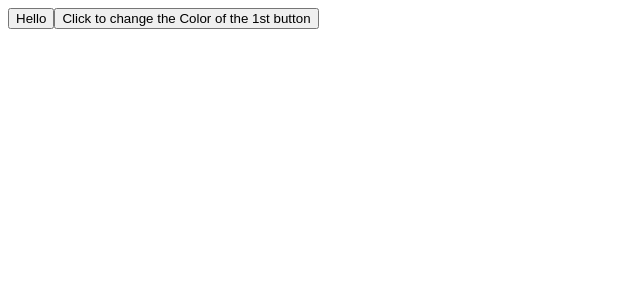
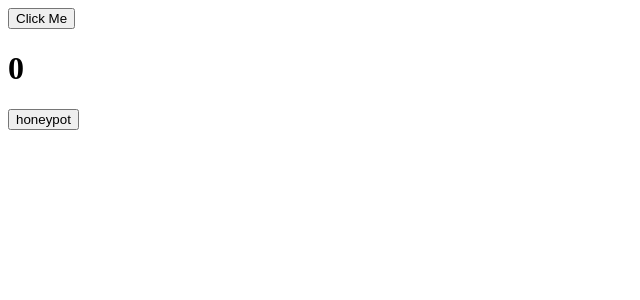
Before and after one commit to H0NEYP0T-466/WEB_DEV_PRATICE, a React (Vite) app in the folder React/react-project-one/: page / in a window 1280 px wide. Shown: the top 300 px of the page, without its empty margins (0-640 px from the left). Built offline with nearby package versions, Linux system fonts and the light colour scheme.

Commit message:
usecallback

```diff
--- a/React/react-project-one/src/App.jsx
+++ b/React/react-project-one/src/App.jsx
@@ -1,36 +1,23 @@
 import React, { createContext, use, useContext, useState } from 'react';
-import './App.css';
 import { useSelector } from 'react-redux';
 import { useDispatch } from 'react-redux';
-import { increment, decrement, reset} from './Features/Slice/Counter'
-
+import Child_Component from './Components/Child_Component';
 
 function App() {
-  const count=useSelector((state) => state.counter.value);
-  const dispatch = useDispatch();
-
-  function inc()
-  {
-    dispatch(increment());
-  }
-  function dec()
-  {
-    dispatch(decrement());
-  }
-    function res()
-  {
-    dispatch(reset());
-  }
+  const [data, setData] = useState(0);
 
   return(
     <div id='div'>
+      <button onClick={()=>{
+        setData(data + 1);
+      }}>Click Me</button>
 
-      <button onClick={inc}>+</button>
-      <p>Count:{count}</p>
-       <button onClick={dec}>-</button>
-       <button onClick={res}>Reset</button>
+      <h1>{data}</h1>
 
+      <div>
+        <Child_Component name="honeypot"/>
 
+      </div>
     </div>
 
   )
@@ -159,4 +146,25 @@ import NotFound from './Components/NotFound';
 );
 
 
+
+<button onClick={inc}>+</button>
+      <p>Count:{count}</p>
+       <button onClick={dec}>-</button>
+       <button onClick={res}>Reset</button>
+         const count=useSelector((state) => state.counter.value);
+  const dispatch = useDispatch();
+
+  function inc()
+  {
+    dispatch(increment());
+  }
+  function dec()
+  {
+    dispatch(decrement());
+  }
+    function res()
+  {
+    dispatch(reset());
+  }
+
         */
--- /dev/null
+++ b/React/react-project-one/src/Components/Child_Component.jsx
@@ -0,0 +1,13 @@
+import React from 'react'
+
+const Child_Component = (props) => {
+    console.log("Child Component Rendered");
+  return (
+    <div>
+      <button>{props.name}</button>
+
+    </div>
+  )
+}
+
+export default Child_Component
--- a/React/react-project-one/src/main.jsx
+++ b/React/react-project-one/src/main.jsx
@@ -2,14 +2,11 @@ import { StrictMode } from 'react'
 import { createRoot } from 'react-dom/client'
 import { Provider } from 'react-redux'
 import { store } from './redux/store'
-import UseRef from './Components/UseRef'
-import UserefHOOKDOM from './Components/UserefHOOKDOM'
-
+import App from './App'
 
 createRoot(document.getElementById('root')).render(
-<StrictMode>
-    <UserefHOOKDOM></UserefHOOKDOM>
-</StrictMode>
+
+<App></App>
 
 )
 
```
